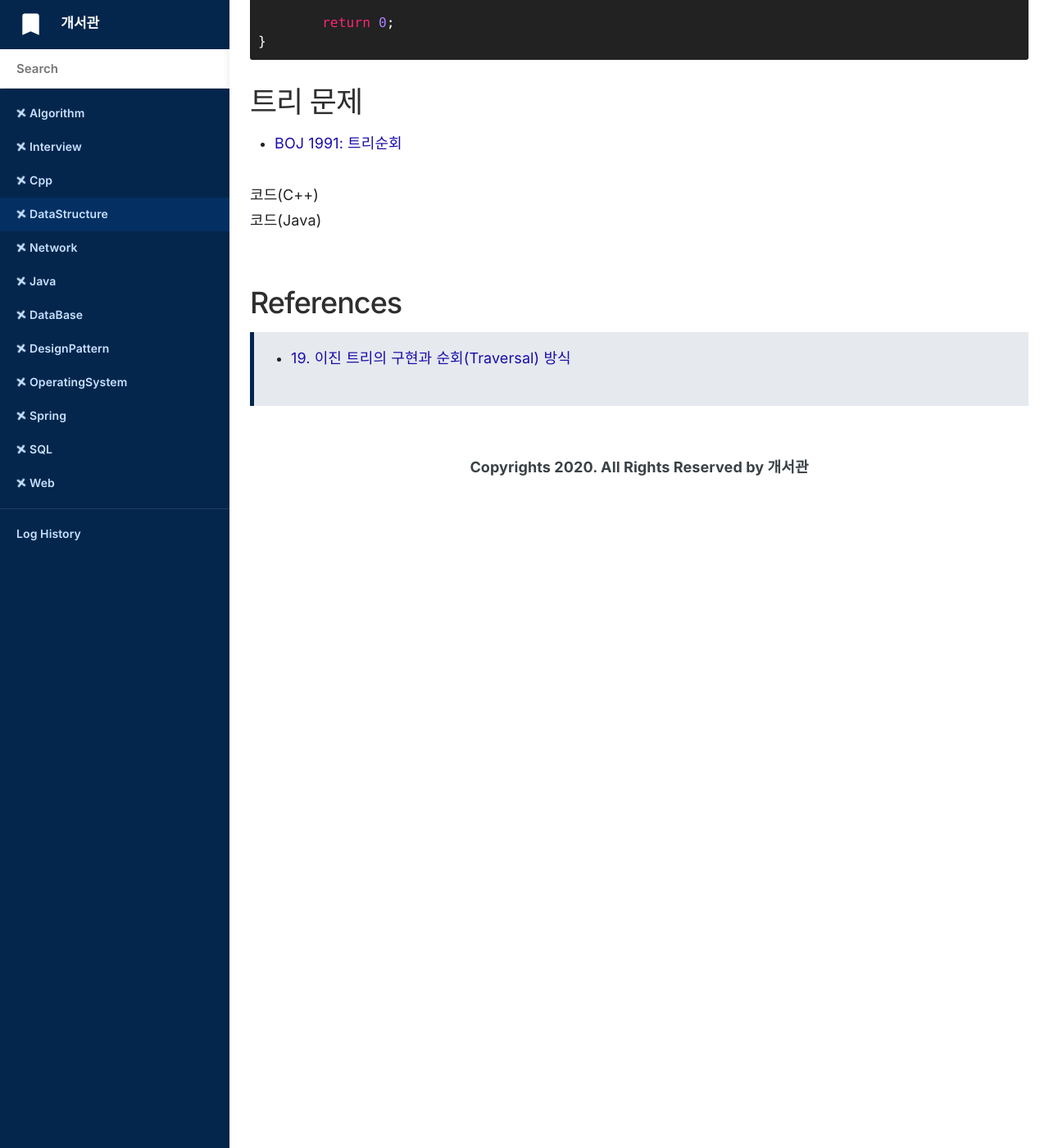
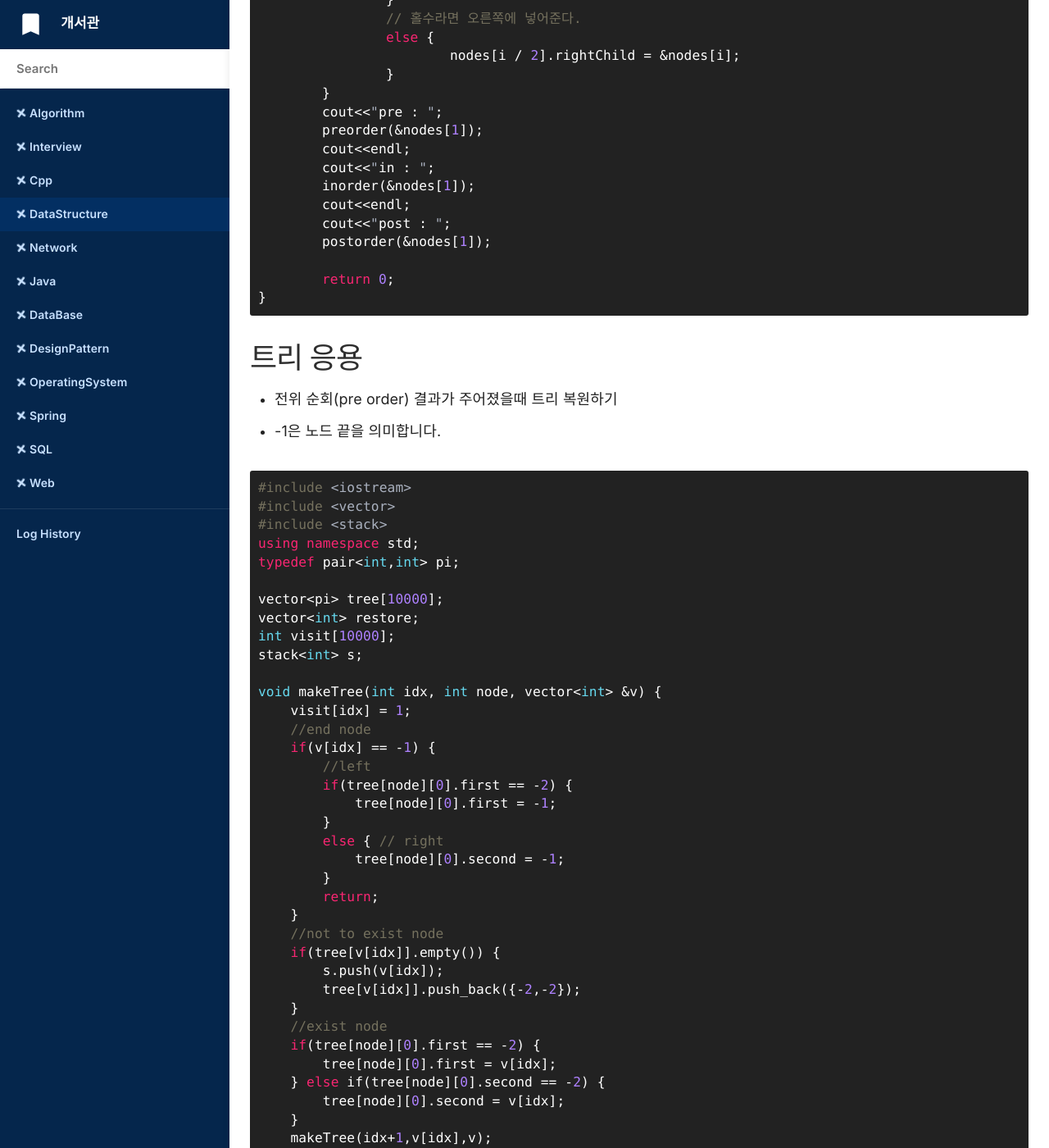
Before and after one commit to doorisopen/record, a Jekyll site: the page built from _docs/DataStructure/2019-07-25-datastructure-binarytree.md, in a window 1280 px wide and 1400 px high, scrolled down 3126 px. Shown: the whole window at 82% size. Built offline with Jekyll 4.4.1, drawn with Linux system fonts in a browser that asks for light colours; nearby versions of some CDN libraries; some web fonts are replaced; comment, search, counter and statistics services are not loaded; some of the changed text lies outside the part shown.

Commit message:
[Update] 2020-08-18 DataStructure restoring a tree from traversal results

````diff
--- a/_docs/DataStructure/2019-07-25-datastructure-binarytree.md
+++ b/_docs/DataStructure/2019-07-25-datastructure-binarytree.md
@@ -2,9 +2,18 @@
 title:  "이진 트리(Binary Tree)"
 category: DataStructure
 date:   2019-07-25 18:32:30
+lastmod: 2020-08-18 11:46:30
 comments: true
 order: 8
 ---
+
+## 목차
+* 이진 트리 란?
+* 이진 트리의 특징
+* 이진 트리 예시
+* 이진 트리 구현
+* 이진 트리 응용(트리 복원)
+* 트리 문제(BOJ)
 
 ## 이진 트리(Binary Tree) 란?
 * __이진 트리는__ 가장 많이 사용되는 __비선형 자료구조__ 이다.
@@ -120,7 +129,103 @@ int main(void){
 }
 {% endhighlight %}
 
-## 트리 문제
+
+## 트리 응용
+* 전위 순회(pre order) 결과가 주어졌을때 트리 복원하기
+* -1은 노드 끝을 의미합니다.
+
+```cpp
+#include <iostream>
+#include <vector>
+#include <stack>
+using namespace std;
+typedef pair<int,int> pi;
+
+vector<pi> tree[10000];
+vector<int> restore;
+int visit[10000];
+stack<int> s;
+
+void makeTree(int idx, int node, vector<int> &v) {
+    visit[idx] = 1;
+    //end node
+    if(v[idx] == -1) {
+        //left
+        if(tree[node][0].first == -2) {
+            tree[node][0].first = -1;
+        }
+        else { // right
+            tree[node][0].second = -1;
+        }
+        return;
+    }
+    //not to exist node
+    if(tree[v[idx]].empty()) {
+        s.push(v[idx]);
+        tree[v[idx]].push_back({-2,-2});
+    }
+    //exist node
+    if(tree[node][0].first == -2) {
+        tree[node][0].first = v[idx];
+    } else if(tree[node][0].second == -2) {
+        tree[node][0].second = v[idx];
+    }
+    makeTree(idx+1,v[idx],v);
+}
+
+void traversal(int node) {
+    if(node == -1) {
+        restore.push_back(-1);
+        return;
+    }
+    else if(node > 0) {
+        restore.push_back(node);
+        traversal(tree[node][0].first);
+        traversal(tree[node][0].second);
+    }
+}
+
+bool solve(vector<int> &v) {
+    int root = v[0];
+    if(root == -1) {
+        return true;
+    }
+    visit[0] = 1;
+    tree[root].push_back({-2,-2});
+    s.push(root);
+    int cur = root;
+    for (int i = 1; i < v.size(); i++) {
+        if(!visit[i]) {
+            makeTree(i, cur, v);
+            if(!s.empty()) {
+                cur = s.top(); s.pop();
+            }
+        }
+    }
+
+    traversal(root);
+    for (int i = 1; i < v.size(); i++) {
+        if(restore.size()!=v.size()) return false;
+        if(restore[i]!=v[i]) {
+            return false;
+        }
+    }
+    return true;
+}
+
+int main(void) {
+    vector<int> test1 = {-1};
+    vector<int> test2 = {3,5,6,8,-1,-1,-1,1,7,-1,-1,-1,4,-1,2,-1,-1};
+    vector<int> test3 = {1,-1,2,-1,-1,3,-1,-1};
+    cout << solve(test1) << "\n";
+    cout << solve(test2) << "\n";
+    cout << solve(test3) << "\n";
+
+    return 0;
+}
+```
+
+## 트리 문제(BOJ)
 * [BOJ 1991: 트리순회](https://www.acmicpc.net/problem/1991)
 <details><summary>코드(C++)</summary>
 
@@ -287,5 +392,114 @@ public class boj1991 {
 </details>
 <br/>
 
+* [BOJ 6597: 트리복구](https://www.acmicpc.net/problem/6597)
+<details><summary>코드(C++)</summary>
+
+{% highlight javascript %}
+#include <bits/stdc++.h>
+using namespace std;
+
+void postOrder(string pre, string in) {
+    if(!pre.length()) return;
+
+    int n = pre.size();
+    char root = pre[0];
+    int left = find(in.begin(),in.end(),root) - in.begin();
+    int right = n - left - 1;
+    postOrder(pre.substr(1,left), in.substr(0,left));
+    postOrder(pre.substr(left+1,n), in.substr(left+1,n));
+    cout << root;
+}
+
+int main() {
+    cin.tie(nullptr);
+    ios::sync_with_stdio(false);
+
+    while (!cin.eof()) {
+        string in, pre;
+        cin >> pre >> in;
+
+        postOrder(pre, in);
+        cout << "\n";
+    }
+    return 0;
+}
+{% endhighlight %}
+
+</details>
+
+<details><summary>코드(Java)</summary>
+
+{% highlight javascript %}
+import java.util.*;
+class Tree {
+    class Node {
+        char data;
+        Node left, right;
+        Node(char data) {
+            this.data = data;
+        }
+    }
+    Node root;
+    static int pIndex = 0;
+    public void buildTreeByInPre(char in[], char pre[]) {
+        pIndex = 0;
+        root = buildTreeByInPre(in, pre, 0, in.length - 1);
+    }
+
+    private Node buildTreeByInPre(char[] in, char[] pre, int start, int end) {
+        if(start > end) return null;
+        Node node = new Node(pre[pIndex++]);
+        if(start == end) return node;
+        int mid = search(in, start, end, node.data);
+        node.left = buildTreeByInPre(in, pre, start, mid-1);
+        node.right = buildTreeByInPre(in, pre, mid+1, end);
+        return node;
+    }
+    private int search(char[] in, int start, int end, char data) {
+        int i = 0;
+        for (i = start; i <= end; i++) {
+            if(in[i] == data) return i;
+        }
+        return i;
+    }
+    public void printInorder(Node node) {
+        if(node == null) return;
+        printInorder(node.left);
+        printInorder(node.right);
+        System.out.print(node.data);
+    }
+
+}
+public class Main {
+
+    public static void main(String args[]) {
+        Scanner sc = new Scanner(System.in);
+        while(sc.hasNextLine()) {
+            String str = sc.nextLine();
+            String inpre[] = str.split(" ");
+            Tree tree = new Tree();
+            char pre[] = new char[inpre[0].length()];
+            char in[] = new char[inpre[1].length()];
+            for (int i = 0; i < inpre[0].length(); i++) {
+                pre[i] = inpre[0].charAt(i);
+            }
+            for (int i = 0; i < inpre[1].length(); i++) {
+                in[i] = inpre[1].charAt(i);
+            }
+            tree.buildTreeByInPre(in, pre);
+            tree.printInorder(tree.root);
+            System.out.print("\n");
+        }
+        sc.close();
+    }
+}
+{% endhighlight %}
+
+</details>
+
+<br/>
+
 ## References
-> * <a href="https://blog.naver.com/ndb796/221233560789">19. 이진 트리의 구현과 순회(Traversal) 방식<a>
+* [19. 이진 트리의 구현과 순회](https://blog.naver.com/ndb796/221233560789)
+* [엔지니어대한민국](https://www.youtube.com/watch?v=kGdnFfi2uz8)
````
